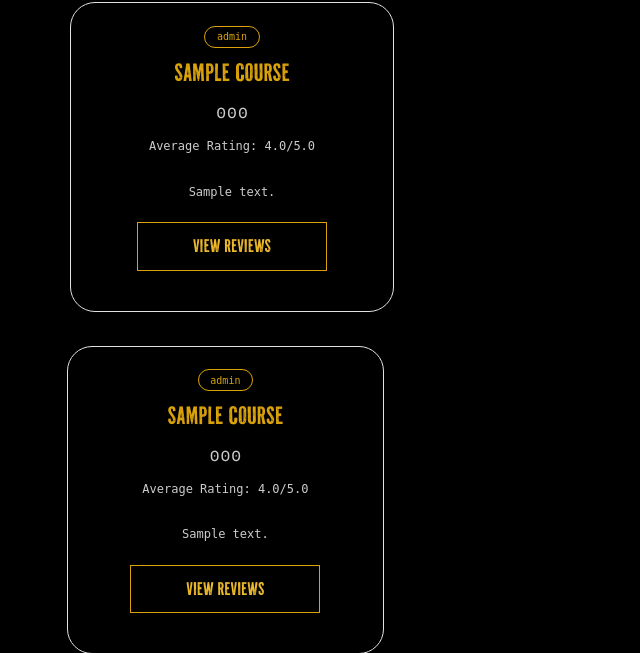
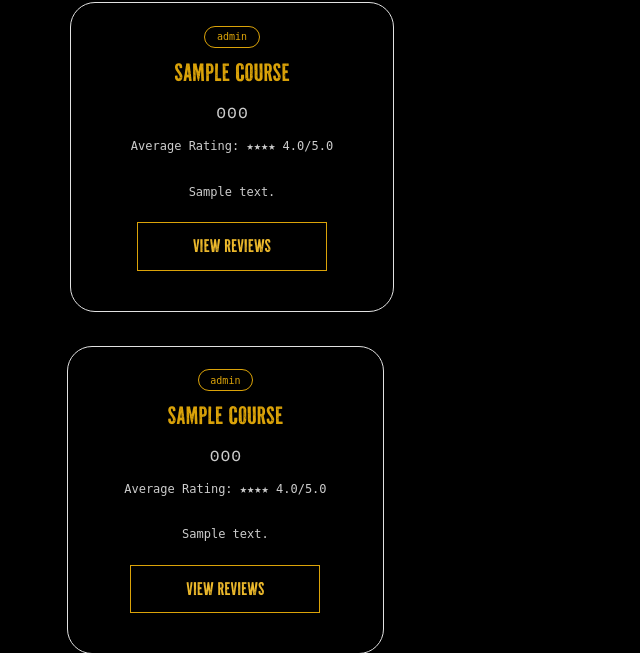
Before and after one commit to NatanAmado/deployAUSee, a Django app: template reviews/templates/reviews/course_list.html in a window 1280 px wide. Shown: the part 857-1510 px from the top of the page, without its empty margins (0-640 px from the left). Run offline with Django 4.2, Linux system fonts and the light colour scheme; the template is opened without the code that fills it: most values are stand-ins (such as "Sample title", 1, 10 or a date in 2020).

Commit message:
fix iteration error on course-list page

```diff
--- a/CourseReviews1/settings.py
+++ b/CourseReviews1/settings.py
@@ -108,9 +108,9 @@ AUTH_PASSWORD_VALIDATORS = [
    # {
    #     'NAME': 'django.contrib.auth.password_validation.MinimumLengthValidator',
    # },
-    {
-        'NAME': 'django.contrib.auth.password_validation.CommonPasswordValidator',
-    },
+   # {
+   #    'NAME': 'django.contrib.auth.password_validation.CommonPasswordValidator',
+   # },
     {
         'NAME': 'django.contrib.auth.password_validation.NumericPasswordValidator',
     },
--- a/reviews/templates/reviews/course_list.html
+++ b/reviews/templates/reviews/course_list.html
@@ -277,8 +277,12 @@
           <a class="level-holder">&nbsp;{{course.level}}&nbsp;</a>
           <h5 class="card-title">{{ course.name }} </h5>
           <h5 class="card-code">{{ course.code }}</h5>
-          <p>Average Rating: {{ course.average_rating|floatformat:1 }}/5.0</p>
-          <p>{{ course.description|truncatechars:100 }}</p>
+          <p>Average Rating:
+            <span class="starRating" data-rating="{{ course.average_rating|floatformat:1 }}"></span>
+            <span>{{ course.average_rating|floatformat:1 }}/5.0</span>
+          </p>
+
+          <p class="descrip">{{ course.description|truncatechars:100 }}</p>
           <a href="{% url 'reviews:course_detail' course.id %}">&nbsp;&nbsp;&nbsp;&nbsp;&nbsp;&nbsp;View Reviews&nbsp;&nbsp;&nbsp;&nbsp;&nbsp;&nbsp;</a>
         </div>
       </div>
@@ -298,7 +302,11 @@
           <a class="level-holder">&nbsp;{{course.level}}&nbsp;</a>
           <h5 class="card-title">{{ course.name }} </h5>
           <h5 class="card-code">{{ course.code }}</h5>
-          <p>Average Rating: {{ course.average_rating|floatformat:1 }}/5.0</p>
+          <p>Average Rating:
+            <span class="starRating" data-rating="{{ course.average_rating|floatformat:1 }}"></span>
+            <span>{{ course.average_rating|floatformat:1 }}/5.0</span>
+          </p>
+
           <p class="descrip">{{ course.description|truncatechars:100 }}</p>
           <a href="{% url 'reviews:course_detail' course.id %}">&nbsp;&nbsp;&nbsp;&nbsp;&nbsp;&nbsp;View Reviews&nbsp;&nbsp;&nbsp;&nbsp;&nbsp;&nbsp;</a>
         </div>
```
Also changed, not shown: CourseReviews1/static/AUSee_FAVICON.ico (added), db.sqlite3.
